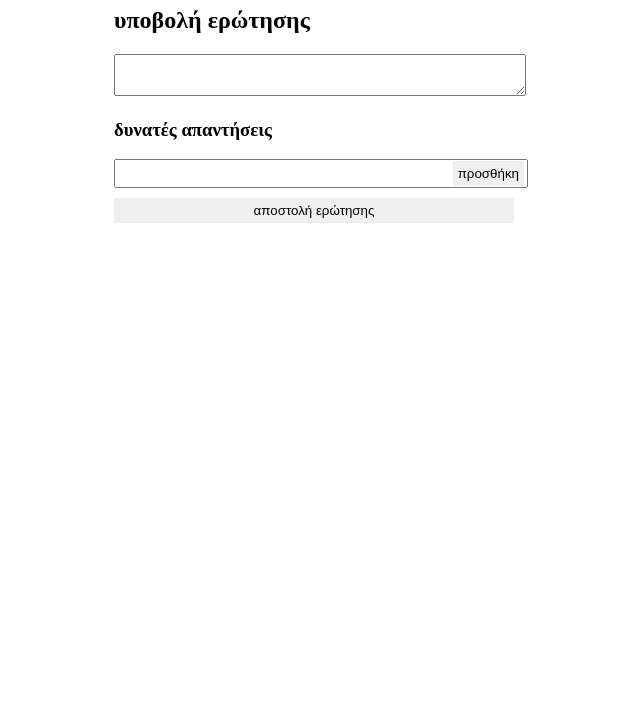
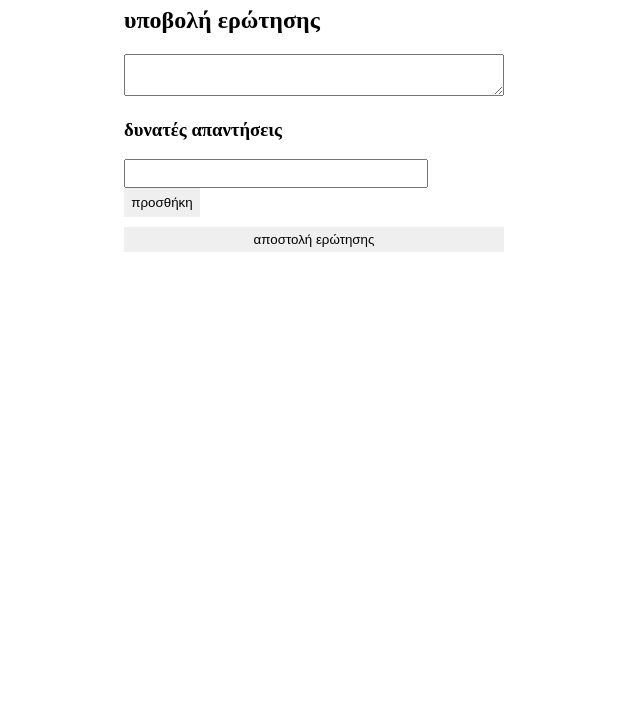
Before and after one commit to gkouim/live_qa, a website: page te/index.html in a window 1280 px wide. Shown: the part 91-800 px from the top of the page, without its empty margins (326-966 px from the left). Drawn offline with Linux system fonts and the light colour scheme.

Commit message:
corrected teacher's form

```diff
--- a/te/index.html
+++ b/te/index.html
@@ -9,6 +9,9 @@
     <script src='/st/angular.min.js'></script>
     <script src='/te/app.js'></script>
     <style type="text/css">
+        * {
+            box-sizing: border-box;
+        }
         .container {
             padding: 10px;
             margin-left: auto;
@@ -48,10 +51,7 @@
         }
 
         .inside_text {
-            position: absolute;
-            top: 2px;
-            right: -10px;
-            padding: 5px;
+            padding: 7px;
         }
 
 
@@ -70,8 +70,10 @@
                 {{q_opt}}
             </div>
             <form ng-submit="add_possible_answer()">
-                <input type="text" ng-model="new_possible_answer" ng-disabled="submitted"/>
-                <button type="submit" class="inside_text" ng-disabled="submitted">προσθήκη</button>
+                <input type="text" ng-model="new_possible_answer" ng-disabled="submitted"
+                    style="display: table-cell; width: 80%;"/>
+                <button type="submit" class="inside_text" ng-disabled="submitted"
+                    style="width: 20%">προσθήκη</button>
             </form>
             <input type="button" value="αποστολή ερώτησης" style="margin-top: 10px; padding: 5px 0px"
                 ng-click="submit_new_question()" ng-disabled="submitted"/>
```
